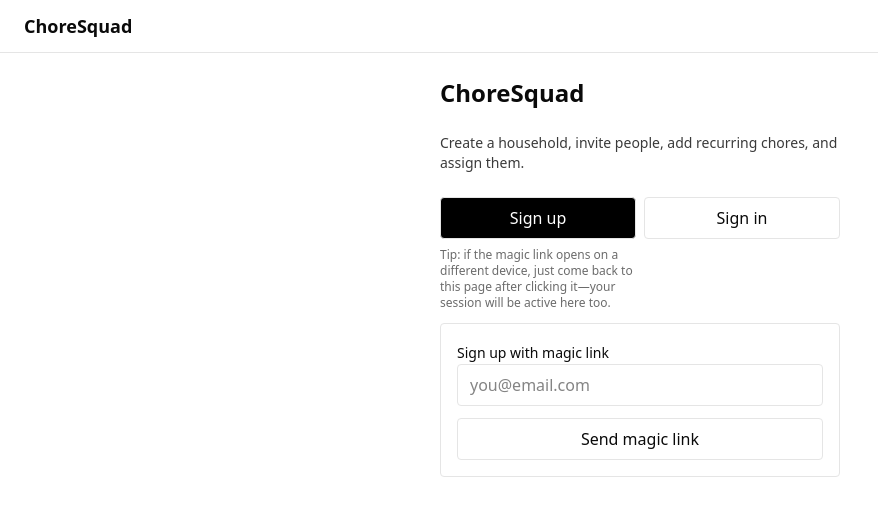
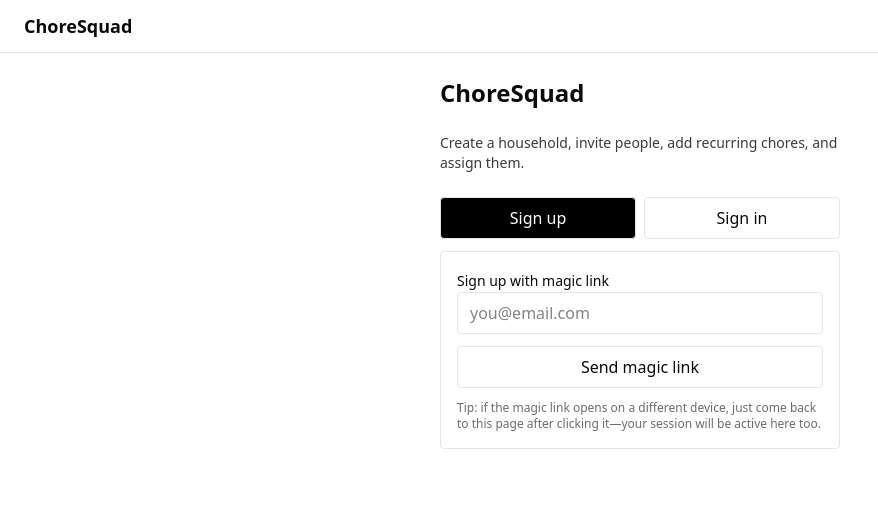
Before and after one commit to taniaholst/choresquad, a Next.js app: page / in a window 1280 px wide. Shown: the top 516 px of the page, without its empty margins (0-878 px from the left). Built offline with nearby package versions, Linux system fonts and the light colour scheme; no server answers.

Commit message:
:speech_balloon: Moved text

```diff
--- a/src/components/auth/AuthTabs.tsx
+++ b/src/components/auth/AuthTabs.tsx
@@ -24,10 +24,6 @@ export default function AuthTabs({
         >
           Sign in
         </button>
-        <p className="text-xs opacity-60">
-          Tip: if the magic link opens on a different device, just come back to
-          this page after clicking it—your session will be active here too.
-        </p>
       </div>
       {tab === "signup" ? (
         <SignupForm setToastMsg={setToastMsg} />
--- a/src/components/auth/SignUpForm.tsx
+++ b/src/components/auth/SignUpForm.tsx
@@ -46,6 +46,10 @@ export default function SignupForm({
       >
         {status === "sending" ? "Sending…" : "Send magic link"}
       </button>
+      <p className="text-xs opacity-60">
+        Tip: if the magic link opens on a different device, just come back to
+        this page after clicking it—your session will be active here too.
+      </p>
       {status === "sent" && (
         <div className="text-xs text-green-700">
           Email sent—check your inbox.
```
